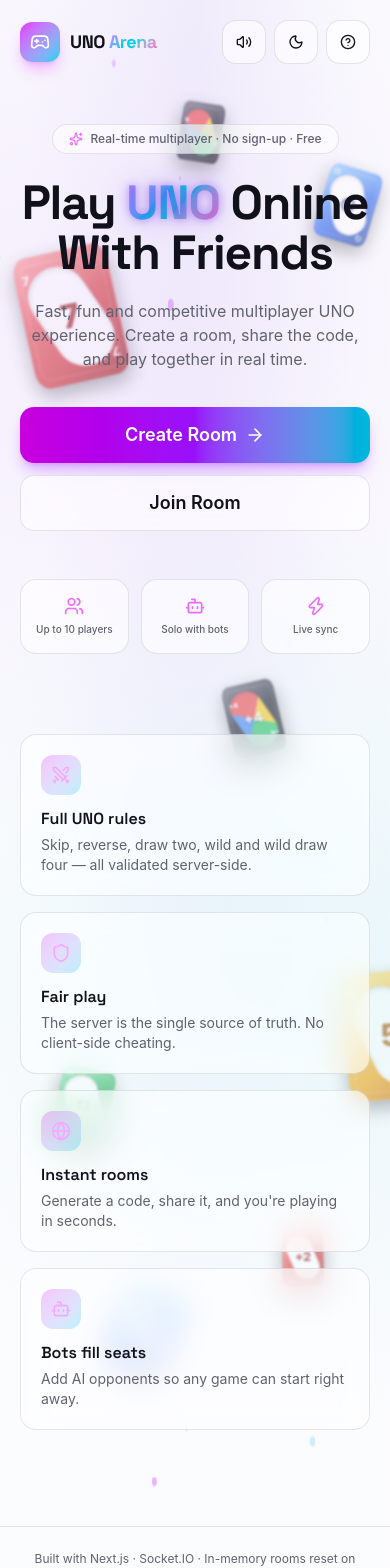
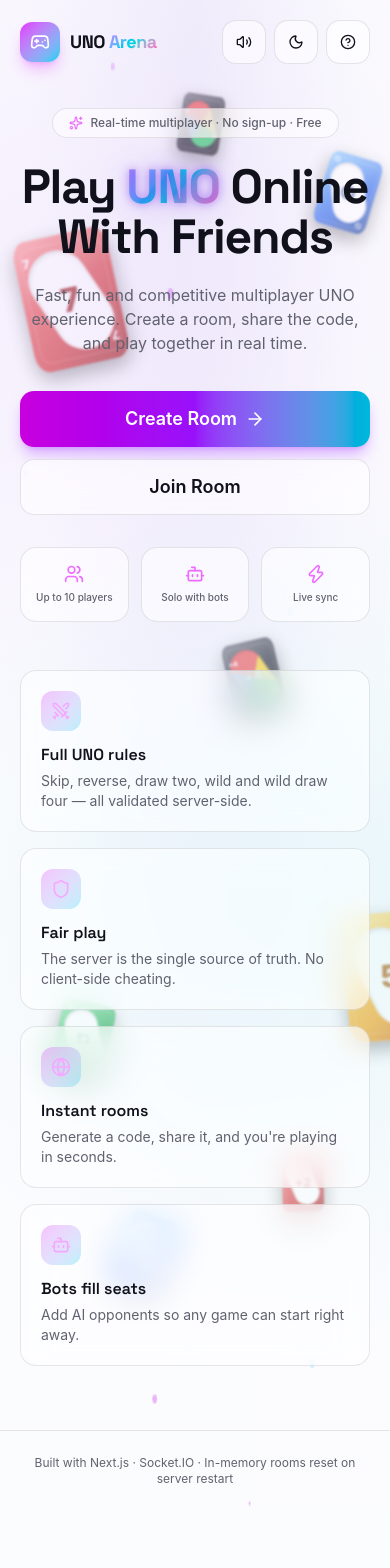
Before and after one commit to SakiburRahman07/UNO, a Next.js app: page / in a window 390 px wide. Shown: the top 1568 px of the page. After the commit the page ends 1511 px from the top, so only its background shows below. Built offline with nearby package versions, Linux system fonts and the light colour scheme; no server answers.

Commit message:
Tighten mobile spacing on home and lobby pages: compact PlayerCard avatars, reduced padding

```diff
--- a/app/lobby/[code]/page.tsx
+++ b/app/lobby/[code]/page.tsx
@@ -74,15 +74,15 @@
       <div className="relative">
         <div
           className={cn(
-            "flex h-14 w-14 items-center justify-center rounded-full bg-gradient-to-br text-lg font-bold text-white shadow-lg",
+            "flex h-12 w-12 items-center justify-center rounded-full bg-gradient-to-br text-base font-bold text-white shadow-lg sm:h-14 sm:w-14 sm:text-lg",
             avatarGradient(player.id + player.name),
           )}
         >
-          {player.isBot ? <Bot className="h-6 w-6" /> : initials(player.name)}
+          {player.isBot ? <Bot className="h-5 w-5 sm:h-6 sm:w-6" /> : initials(player.name)}
         </div>
         {player.isHost && (
-          <div className="absolute -bottom-1 -right-1 flex h-6 w-6 items-center justify-center rounded-full bg-gradient-to-br from-amber-400 to-orange-500 text-white shadow ring-2 ring-background">
-            <Crown className="h-3.5 w-3.5" />
+          <div className="absolute -bottom-1 -right-1 flex h-5 w-5 items-center justify-center rounded-full bg-gradient-to-br from-amber-400 to-orange-500 text-white shadow ring-2 ring-background sm:h-6 sm:w-6">
+            <Crown className="h-3 w-3 sm:h-3.5 sm:w-3.5" />
           </div>
         )}
         {!player.connected && !player.isBot && (
@@ -332,7 +332,7 @@
               <button
                 onClick={handleAddBot}
                 disabled={addBotBusy}
-                className="glass flex min-h-[7.5rem] flex-col items-center justify-center gap-2 rounded-2xl border-2 border-dashed border-border-subtle text-muted-foreground transition-colors hover:border-fuchsia-500/50 hover:text-fuchsia-300 disabled:opacity-50"
+                className="glass flex min-h-[6.5rem] flex-col items-center justify-center gap-2 rounded-2xl border-2 border-dashed border-border-subtle text-muted-foreground transition-colors hover:border-fuchsia-500/50 hover:text-fuchsia-300 disabled:opacity-50 sm:min-h-[7.5rem]"
               >
                 {addBotBusy ? (
                   <Loader2 className="h-5 w-5 animate-spin" />
--- a/app/page.tsx
+++ b/app/page.tsx
@@ -226,7 +226,7 @@
       </header>
 
       {/* hero */}
-      <section className="relative z-10 mx-auto flex max-w-7xl flex-col items-center px-5 pb-20 pt-10 text-center sm:pt-16">
+      <section className="relative z-10 mx-auto flex max-w-7xl flex-col items-center px-5 pb-12 pt-6 text-center sm:pb-20 sm:pt-16">
         <motion.div
           initial={{ opacity: 0, y: 16 }}
           animate={{ opacity: 1, y: 0 }}
@@ -287,7 +287,7 @@
           initial={{ opacity: 0 }}
           animate={{ opacity: 1 }}
           transition={{ duration: 0.6, delay: 0.4 }}
-          className="mt-12 grid w-full max-w-2xl grid-cols-3 gap-3 sm:gap-6"
+          className="mt-8 grid w-full max-w-2xl grid-cols-3 gap-3 sm:mt-12 sm:gap-6"
         >
           {[
             { icon: Users, label: "Up to 10 players" },
@@ -303,7 +303,7 @@
       </section>
 
       {/* features */}
-      <section className="relative z-10 mx-auto max-w-7xl px-5 pb-24">
+      <section className="relative z-10 mx-auto max-w-7xl px-5 pb-16 sm:pb-24">
         <div className="grid gap-4 sm:grid-cols-2 lg:grid-cols-4">
           {[
             { icon: Swords, title: "Full UNO rules", desc: "Skip, reverse, draw two, wild and wild draw four — all validated server-side." },
```
